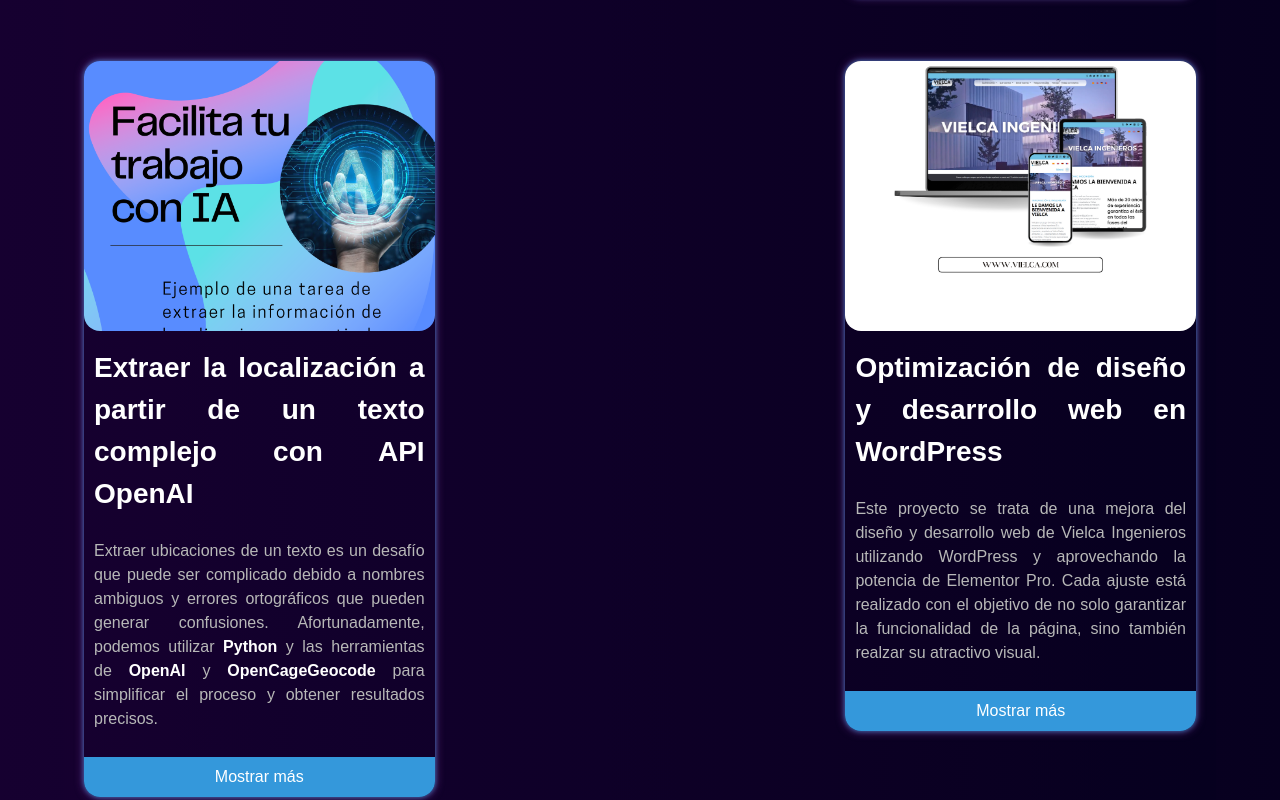
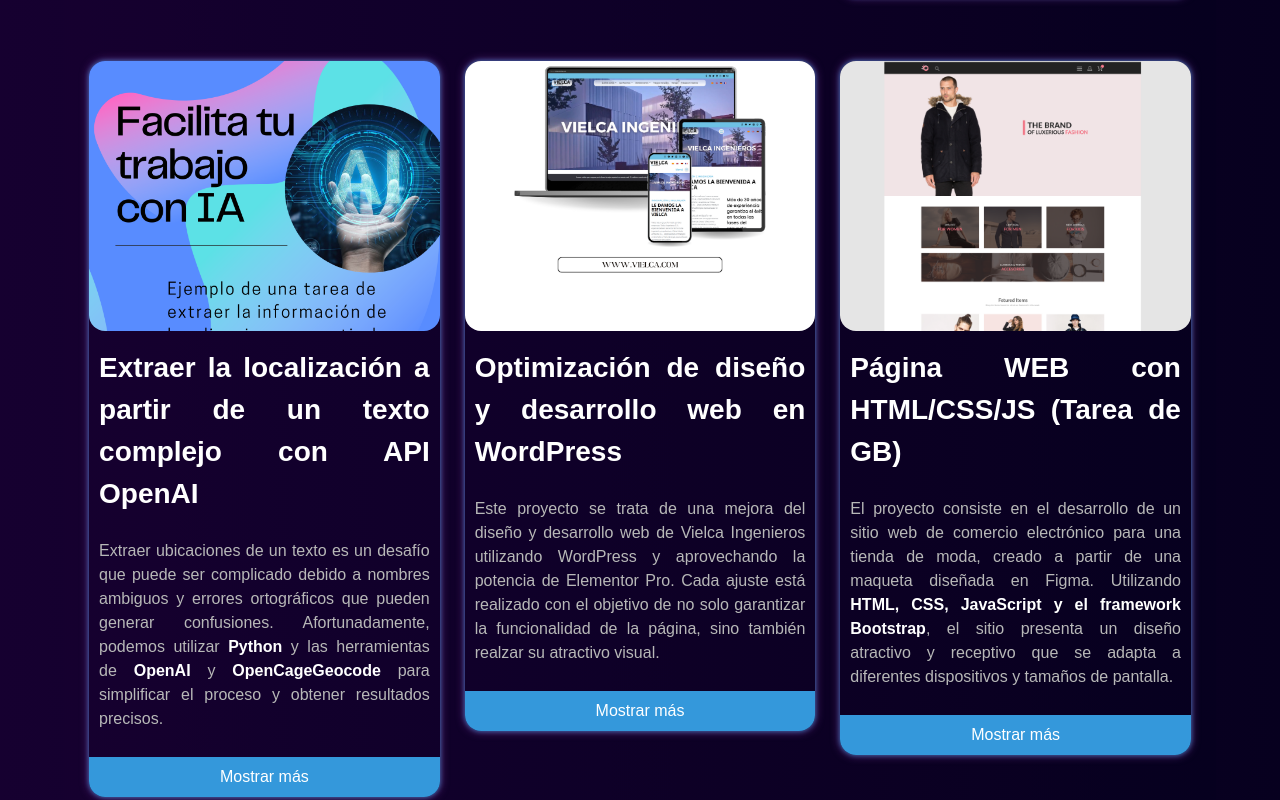
Before and after one commit to Olvo9315/alexvolenko.github.io, a website: page index.html in a window 1280 px wide. Shown: the part 2909-3709 px from the top of the page. Drawn offline with nearby package versions, Linux system fonts and the light colour scheme.

Commit message:
web market de gb proyecto

```diff
--- a/index.html
+++ b/index.html
@@ -462,6 +462,29 @@
                         <button class="hide-description-btn">Mostrar menos</button>
                     </div>
 
+                    <div class="project-card parafos">
+                        <div class="title_img">
+                            <img src="img/gb_market/Screenshot1.png" alt="cnt" class="project_img">
+                        </div>
+                        <p class="mb-3">
+                        <h3 class="project_title card_text"><b>Página WEB con HTML/CSS/JS (Tarea de GB)</b></h3>
+                        </p>
+                        <p class="mb-3 card_text">
+                            El proyecto consiste en el desarrollo de un sitio web de comercio electrónico para una tienda de moda, creado a partir de una maqueta diseñada en Figma.
+                            Utilizando <blnc>HTML, CSS, JavaScript y el framework Bootstrap</blnc>, el sitio presenta un diseño atractivo y receptivo
+                            que se adapta a diferentes dispositivos y tamaños de pantalla.
+                        </p>
+                        <button class="read-more-btn">Mostrar más</button>
+                        <div class="full-description card_text">
+                            <p class="mb-3">
+                                El sitio web está alojado en Netlify y se puede acceder mediante el siguiente enlace: <a href="https://olvo-market.netlify.app/">https://olvo-market.netlify.app/</a>.
+                                En resumen, este proyecto demuestra habilidades en diseño web, desarrollo front-end y experiencia de usuario
+                                para crear una plataforma de comercio electrónico atractiva y funcional
+                            </p>
+                        </div>
+                        <button class="hide-description-btn">Mostrar menos</button>
+                    </div>
+
                 </div>
             </div>
         </div>
--- a/styles.css
+++ b/styles.css
@@ -328,7 +328,9 @@
 .projects-container {
     display: flex;
     flex-wrap: wrap;
-    justify-content: space-between;
+    /* justify-content: space-between; */
+    justify-content: center;
+    gap: 25px;
     margin: 20px;
 }
 
```
Also changed, not shown: img/gb_market/Screenshot1.png (added).
